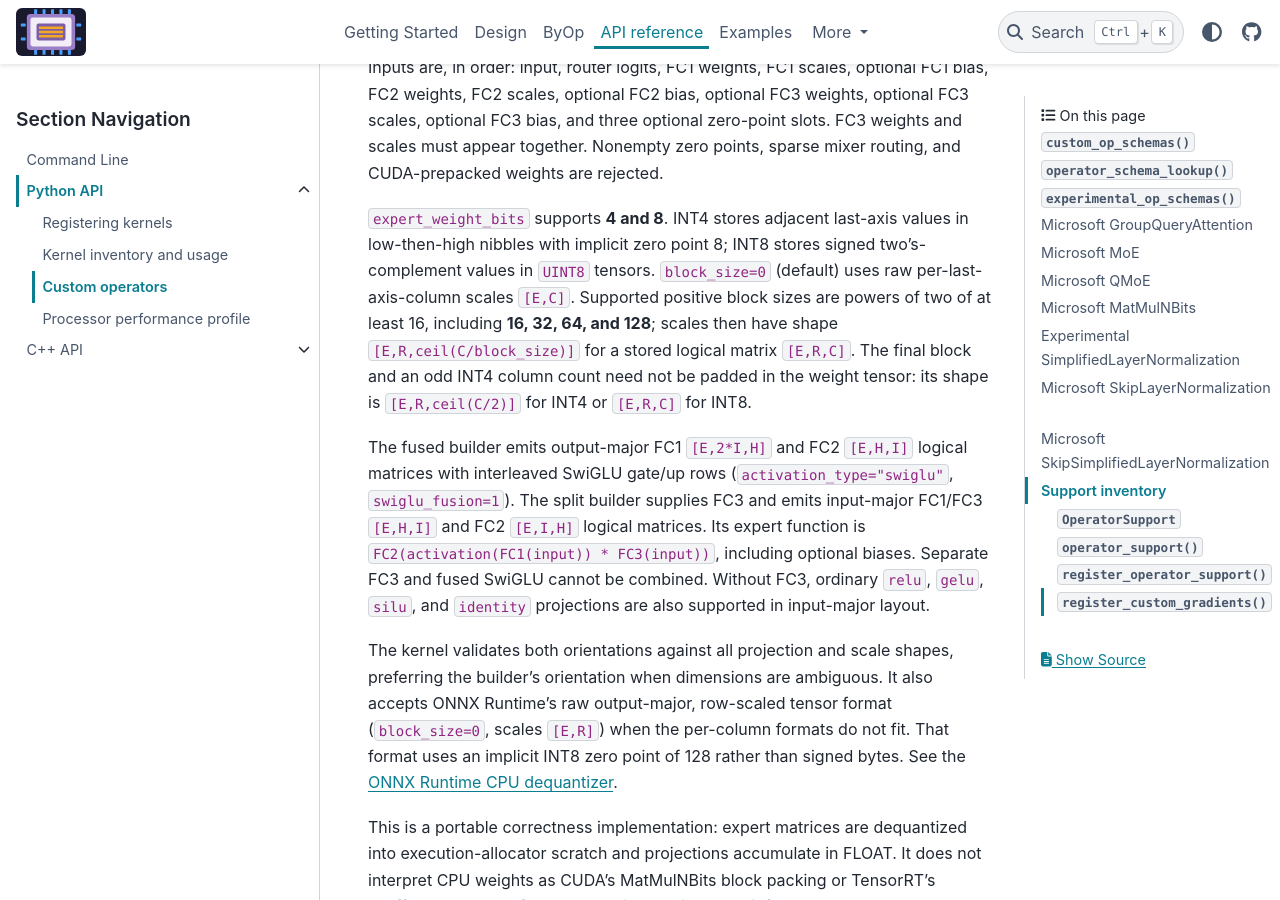
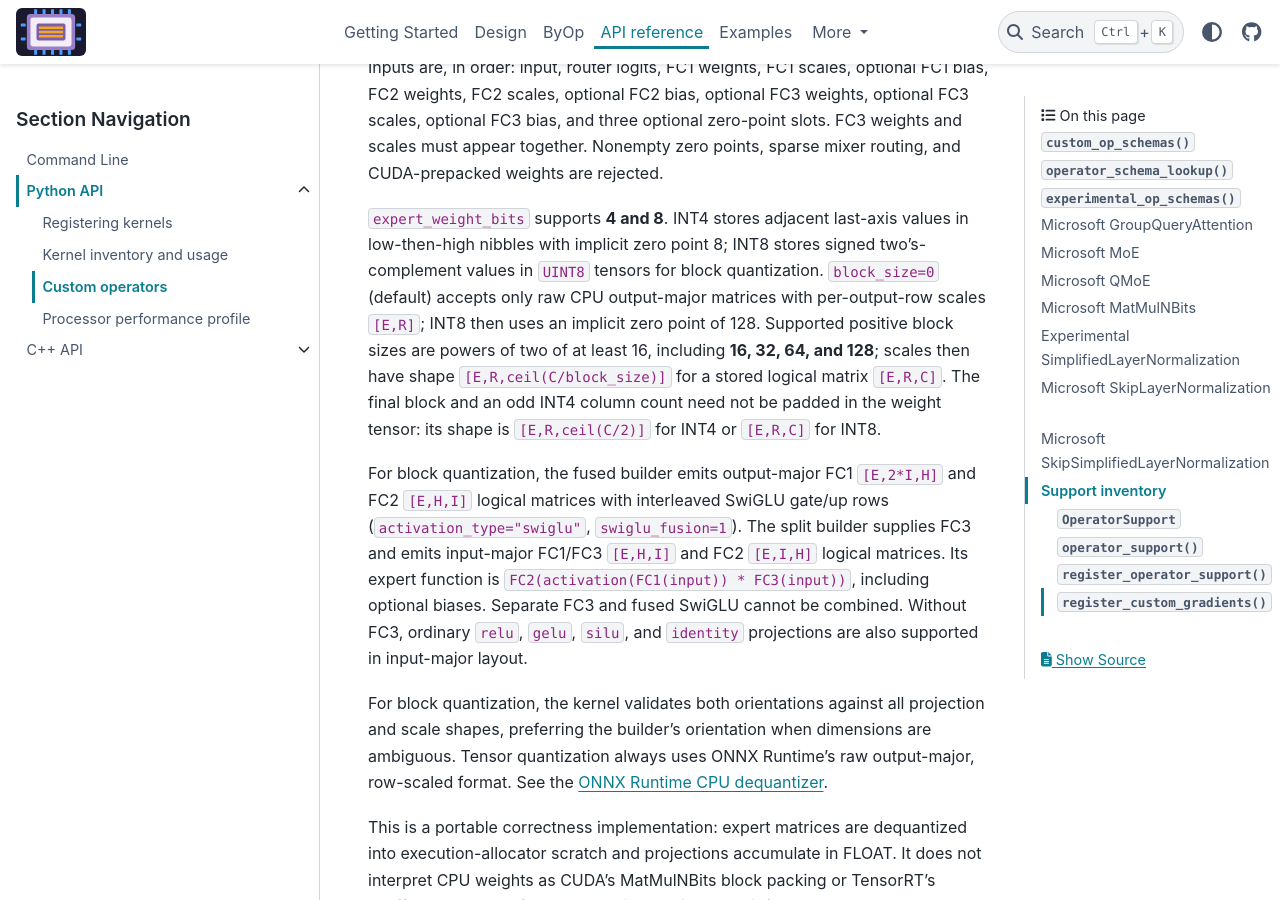
Before and after one commit to xadupre/onnx-light-cpu, a Sphinx documentation site: the page built from docs/api/python/custom_operators.rst, in a window 1280 px wide and 900 px high, scrolled down 1834 px. Built offline with Sphinx 7.4.7 and the PyData theme 0.15.4, drawn with Linux system fonts in a browser that asks for light colours; pages that are not in the unit, such as notebooks, are missing from menus.

Commit message:
Require canonical raw CPU tensor quantization and reject legacy layouts
Co-authored-by: xadupre <22452781+xadupre@users.noreply.github.com>

```diff
--- a/docs/api/python/custom_operators.rst
+++ b/docs/api/python/custom_operators.rst
@@ -80,15 +80,18 @@ sparse mixer routing, and CUDA-prepacked weights are rejected.
 
 ``expert_weight_bits`` supports **4 and 8**. INT4 stores adjacent last-axis
 values in low-then-high nibbles with implicit zero point 8; INT8 stores signed
-two's-complement values in ``UINT8`` tensors. ``block_size=0`` (default)
-uses raw per-last-axis-column scales ``[E,C]``. Supported positive block sizes
+two's-complement values in ``UINT8`` tensors for block quantization.
+``block_size=0`` (default) accepts only raw CPU output-major matrices with
+per-output-row scales ``[E,R]``; INT8 then uses an implicit zero point of 128.
+Supported positive block sizes
 are powers of two of at least 16, including **16, 32, 64, and 128**;
 scales then have shape
 ``[E,R,ceil(C/block_size)]`` for a stored logical matrix ``[E,R,C]``.
 The final block and an odd INT4 column count need not be padded in the
 weight tensor: its shape is ``[E,R,ceil(C/2)]`` for INT4 or ``[E,R,C]`` for INT8.
 
-The fused builder emits output-major FC1 ``[E,2*I,H]`` and FC2 ``[E,H,I]``
+For block quantization, the fused builder emits output-major FC1
+``[E,2*I,H]`` and FC2 ``[E,H,I]``
 logical matrices with interleaved SwiGLU gate/up rows
 (``activation_type="swiglu"``, ``swiglu_fusion=1``).
 The split builder supplies FC3 and emits input-major FC1/FC3 ``[E,H,I]``
@@ -98,12 +101,10 @@ Separate FC3 and fused SwiGLU cannot be combined. Without FC3, ordinary
 ``relu``, ``gelu``, ``silu``, and ``identity`` projections are also supported
 in input-major layout.
 
-The kernel validates both orientations against all projection and scale
-shapes, preferring the builder's orientation when dimensions are ambiguous.
-It also accepts ONNX Runtime's raw output-major, row-scaled tensor format
-(``block_size=0``, scales ``[E,R]``) when the per-column formats do not fit.
-That format uses an implicit INT8 zero point of 128 rather than signed
-bytes. See the `ONNX Runtime CPU dequantizer
+For block quantization, the kernel validates both orientations against all
+projection and scale shapes, preferring the builder's orientation when
+dimensions are ambiguous. Tensor quantization always uses ONNX Runtime's
+raw output-major, row-scaled format. See the `ONNX Runtime CPU dequantizer
 <https://github.com/microsoft/onnxruntime/blob/main/onnxruntime/contrib_ops/cpu/moe/moe_quantization_cpu.cc>`_.
 
 This is a portable correctness implementation: expert matrices are
```
Also changed, not shown: 6 other files.
